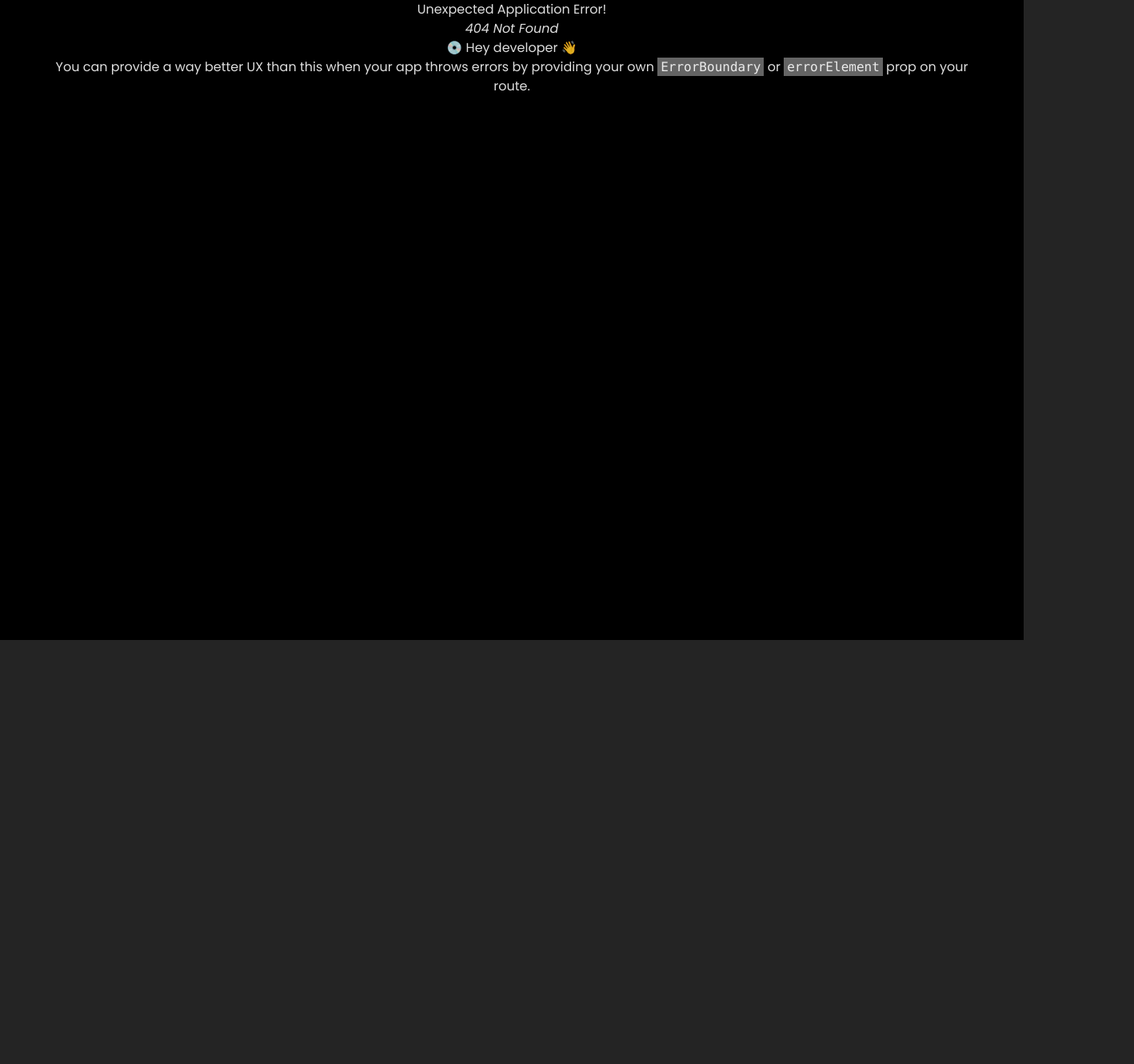
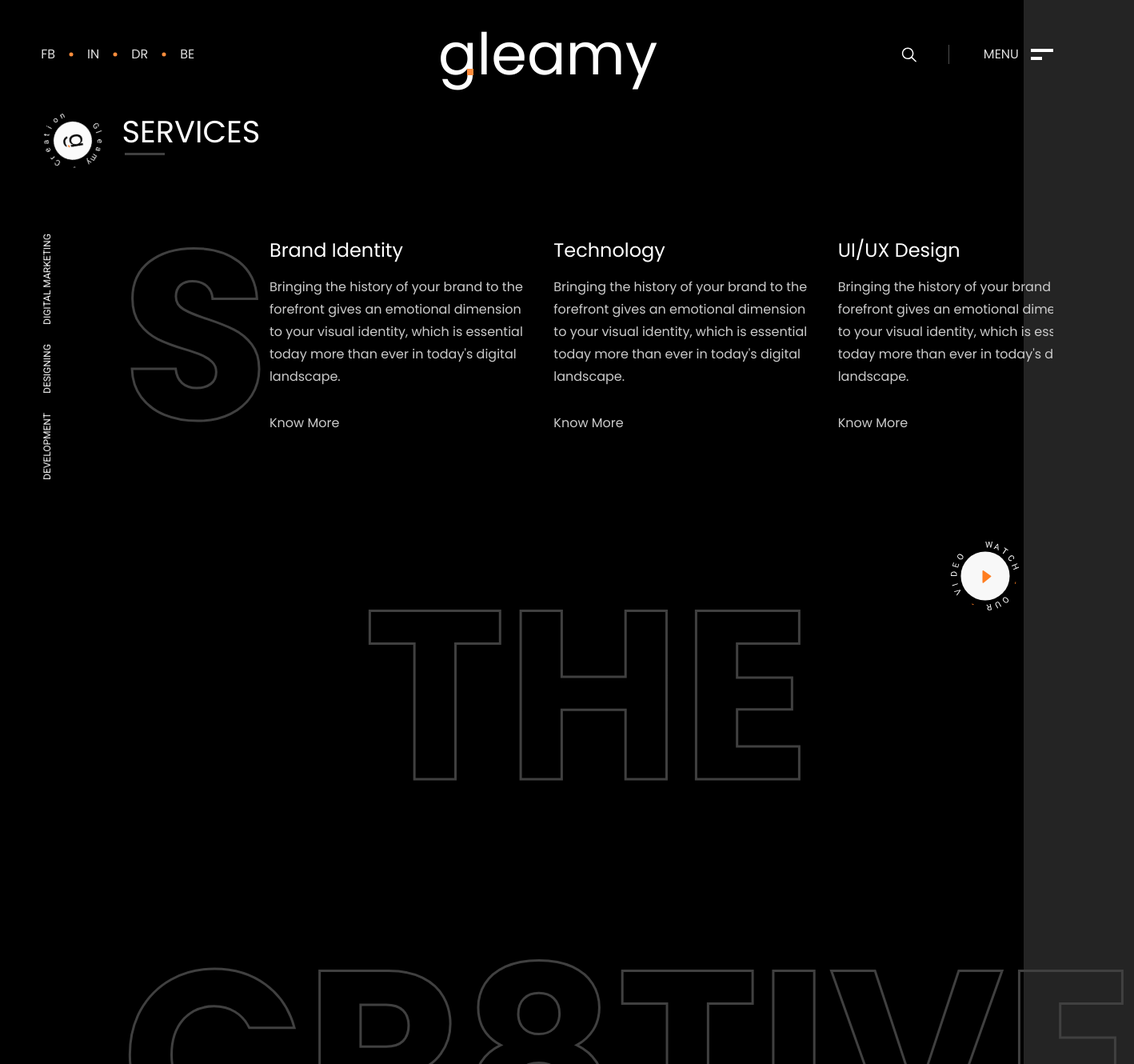
Before and after one commit to aehamdy/gleamy-agency, a React (Vite) app: page /services in a window 1280 px wide. Before the commit this address had no page. Shown: the top 1330 px of the page at 80% size, 1418 px wide, since content can reach past the window. Before the commit the page ends 800 px from the top, so only its background shows below. Built offline with nearby package versions, Linux system fonts and the light colour scheme.

Commit message:
Feat: Create ServicesSection page as a component and Added its related path to the router

```diff
--- a/src/pages/AboutUs.jsx
+++ b/src/pages/AboutSection.jsx
@@ -3,7 +3,7 @@ import AboutUsHeading from "../components/AboutUsHeading";
 import AboutUsContent from "../components/AboutUsContent";
 import OutlineText from "../components/OutlineText";
 
-function AboutUs() {
+function AboutSection() {
     return(
         <section>
             <SectionHeading text="About Us"/>
@@ -20,4 +20,4 @@ function AboutUs() {
     )
 }
 
-export default AboutUs;
+export default AboutSection;
--- /dev/null
+++ b/src/pages/ServicesSection.jsx
@@ -0,0 +1,18 @@
+import OutlineText from "../components/OutlineText";
+import SectionHeading from "../components/SectionHeading";
+import Services from "../components/Services";
+
+function ServicesSection() {
+    return(
+        <section>
+            <SectionHeading text="Services" />
+            <div className="flex items-center">
+                <OutlineText text="S" />
+                <Services />
+            </div>
+            <OutlineText text="THE CR8TIVE" />
+        </section>
+    )
+}
+
+export default ServicesSection;
```
Also changed, not shown: src/App.jsx (+8 -3 lines).
